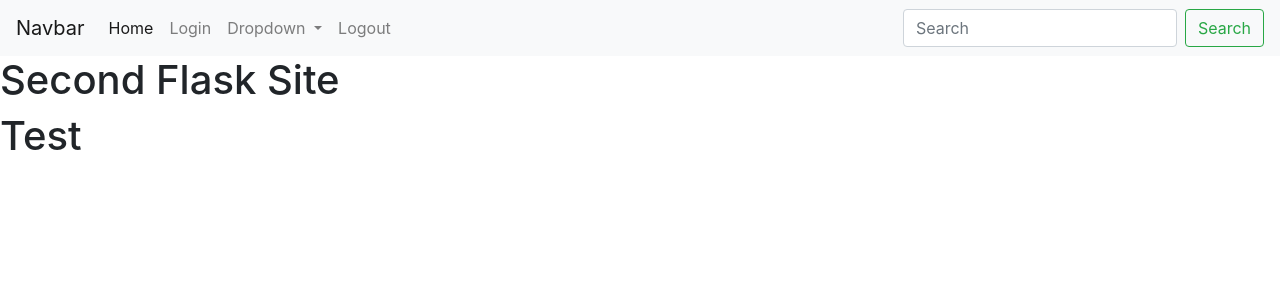
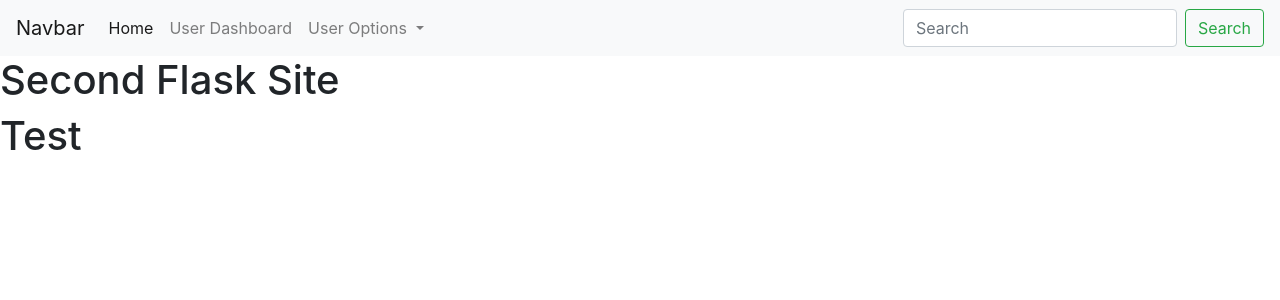
Before and after one commit to EVanGorkom/flask_tutorials, a Flask app: page / in a window 1280 px wide. Shown: the top 300 px of the page. Run offline with Flask 3, Linux system fonts and the light colour scheme.

Commit message:
Refactor the navbar again

```diff
--- a/second_tutorial/templates/base.html
+++ b/second_tutorial/templates/base.html
@@ -19,21 +19,16 @@
               <a class="nav-link" href="/">Home</a>
             </li>
             <li class="nav-item">
-              <a class="nav-link" href="/login">Login</a>
+              <a class="nav-link" href="/user">User Dashboard</a>
             </li>
             <li class="nav-item dropdown">
               <a class="nav-link dropdown-toggle" href="#" id="navbarDropdown" role="button" data-toggle="dropdown" aria-haspopup="true" aria-expanded="false">
-                Dropdown
+                User Options
               </a>
               <div class="dropdown-menu" aria-labelledby="navbarDropdown">
-                <a class="dropdown-item" href="#">Action</a>
-                <a class="dropdown-item" href="#">Another action</a>
-                <div class="dropdown-divider"></div>
-                <a class="dropdown-item" href="#">Something else here</a>
+                <a class="dropdown-item" href="/login">Login</a>
+                <a class="dropdown-item" href="/logout">Logout</a>
               </div>
-            </li>
-            <li class="nav-item">
-              <a class="nav-link" href="/logout">Logout</a>
             </li>
           </ul>
           <form class="form-inline my-2 my-lg-0">
```
